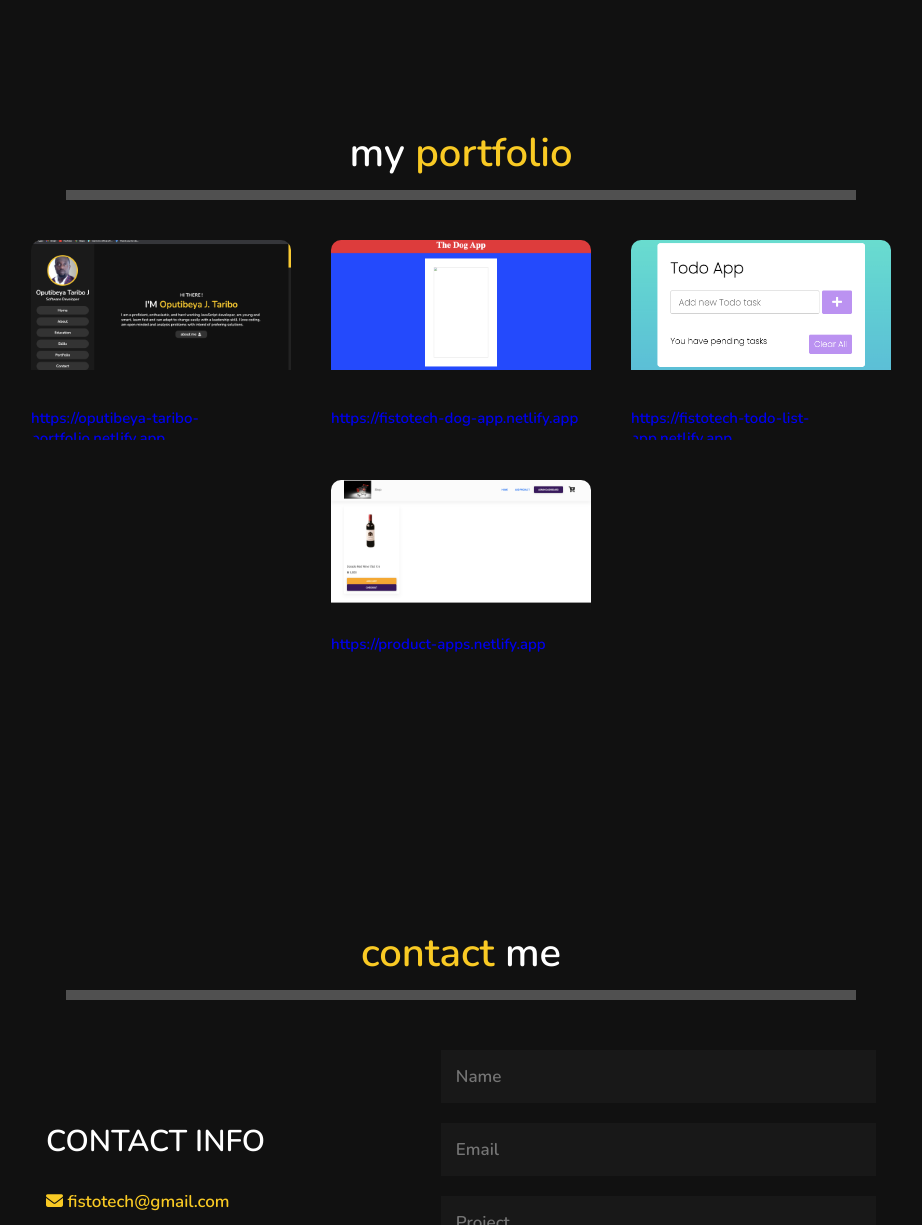
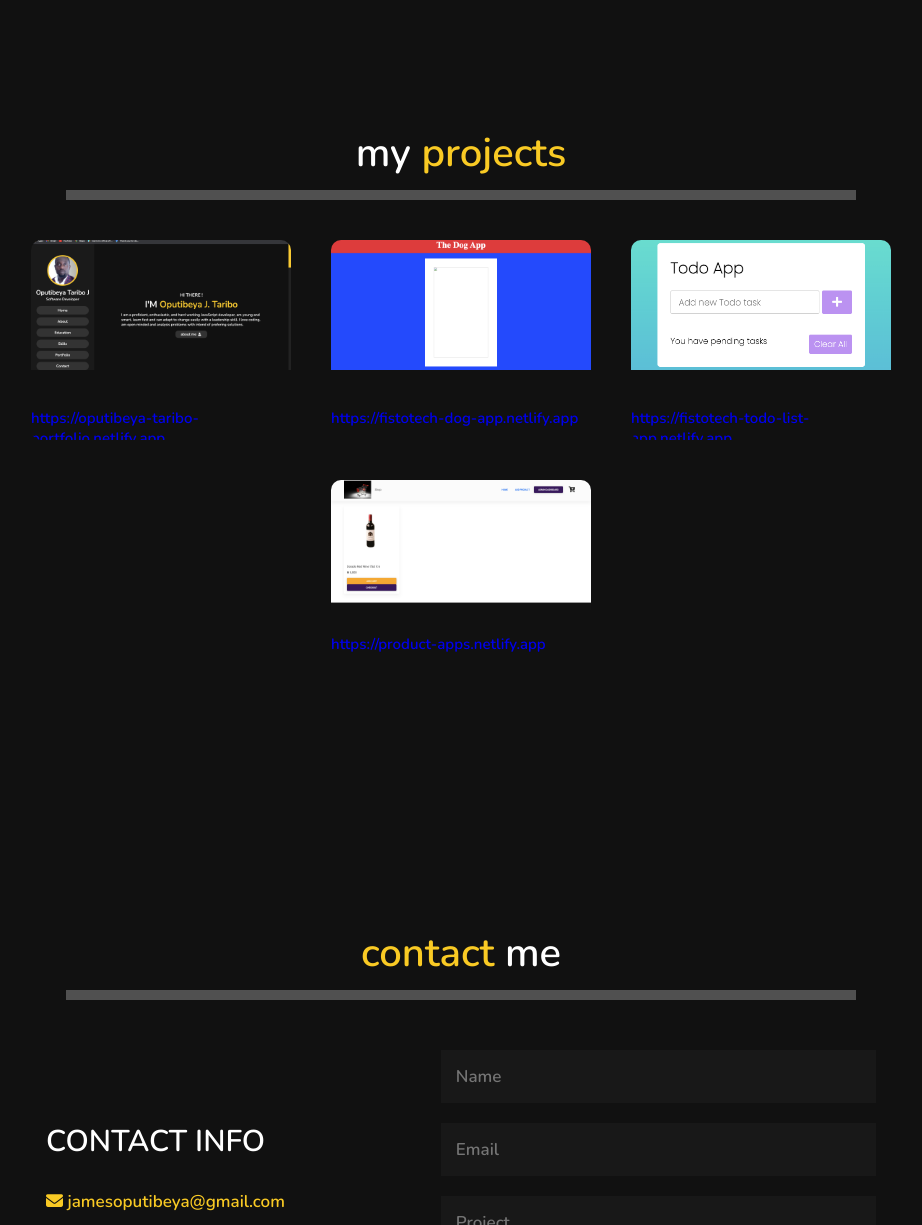
Before and after one commit to Fistotech/my-PortFolio, a plain HTML site: page index.html in a window 1280 px wide. Shown: the part 3140-4365 px from the top of the page, without its empty margins (354-1276 px from the left). Drawn offline with nearby package versions, Linux system fonts and the light colour scheme.

Commit message:
profile changed to project

```diff
--- a/index.html
+++ b/index.html
@@ -31,7 +31,7 @@
                 <li><a href="#about">About</a></li>
                 <li><a href="#education">Education</a></li>
                 <li><a href="#skills">Skills</a></li>
-                <li><a href="#portfolio">PortFolio</a></li>
+                <li><a href="#projects">PortFolio</a></li>
                 <li><a href="#contact">Contact</a></li>
             </ul>
         </nav>
@@ -208,7 +208,7 @@
     <!--portfolio section starts here-->
 
     <section class="portfolio" id="portfolio">
-     <h1 class="heading"> my <span>portfolio</span> </h1>
+     <h1 class="heading"> my <span>projects</span> </h1>
 
      <div class="box-container">
          <div class="box">
@@ -241,7 +241,7 @@
         <div class="content">
             <h3 class="title">CONTACT INFO</h3>
             <div class="info">
-                <h3> <i class="fas fa-envelope"><span> fistotech@gmail.com </a></span></i></h3>
+                <h3> <i class="fas fa-envelope"><span> jamesoputibeya@gmail.com </a></span></i></h3>
                 <h3> <i class="fab fa-github"><span> <a href="https://github.com/Fistotech">  https://github.com/Fistotech </a></span></i></h3>
                 <h3> <i class="fab fa-facebook-messenger"><span> Oputibeya Taribo</a></span></i></h3>
                 <h3> <i class="fab fa-linkedin"><span> <a href="https://www.linkedin.com/in/oputibeya-taribo"> https://www.linkedin.com/in/oputibeya-taribo </a></span></i></h3>
```
